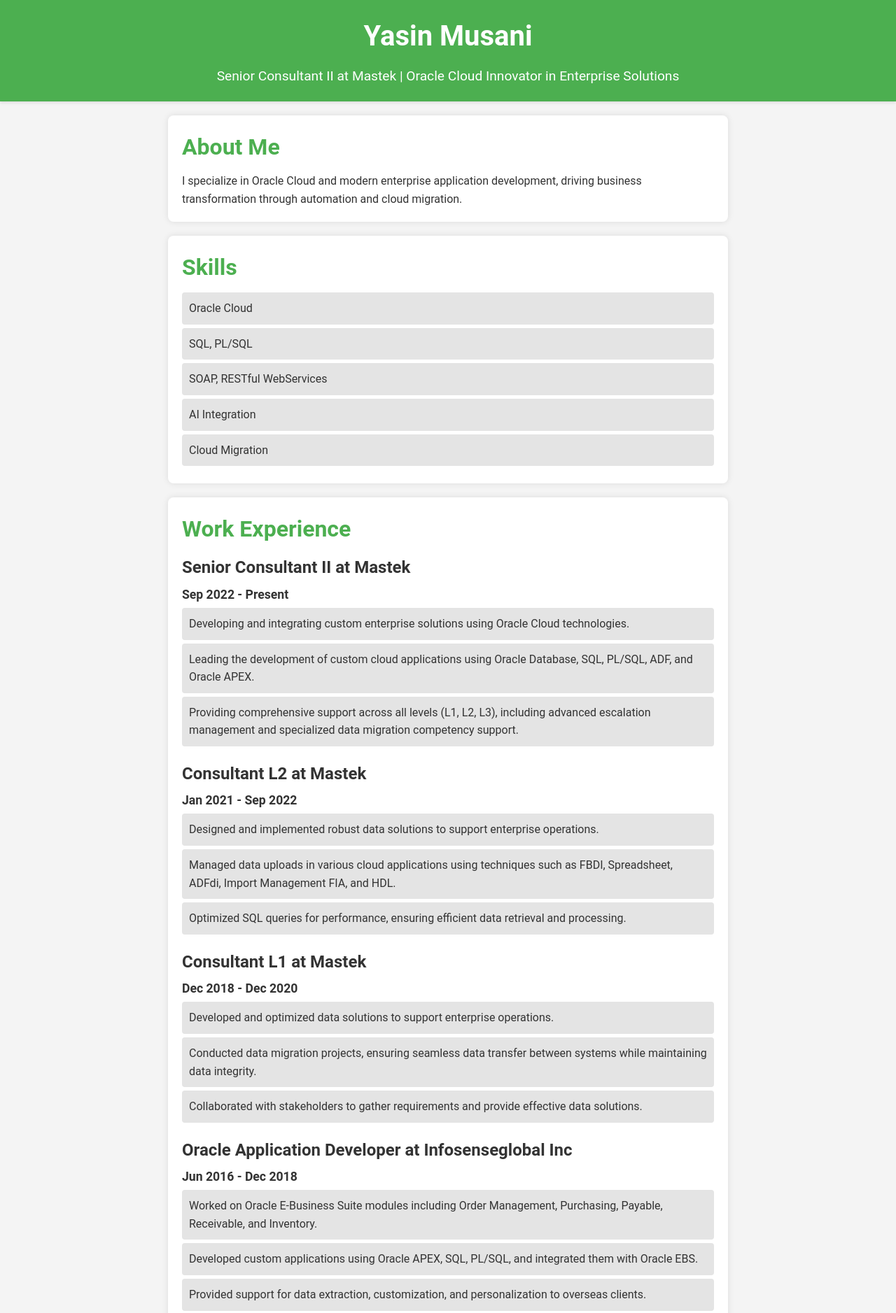
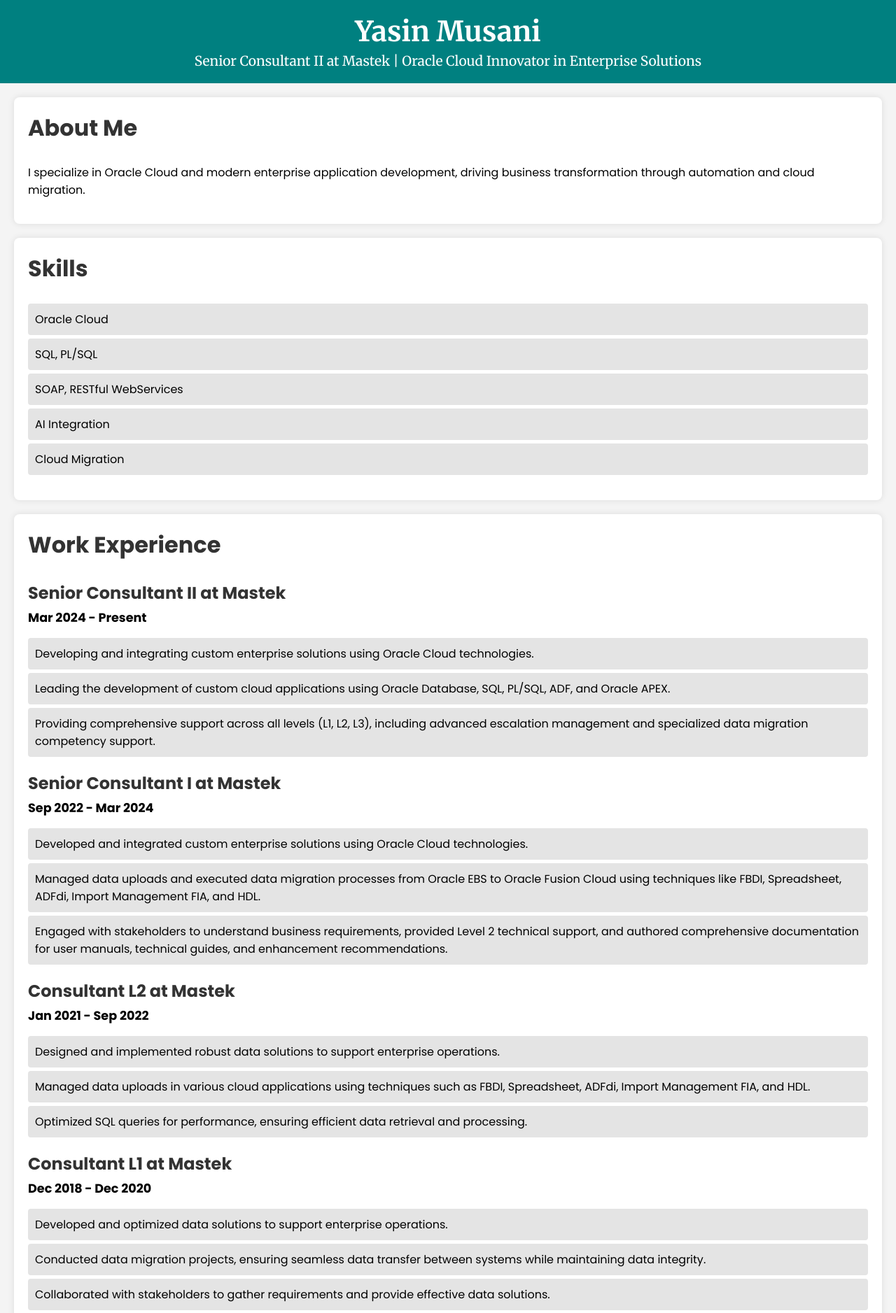
Before and after one commit to yasinmusani/yasinmusani.github.io, a plain HTML site: page index.html in a window 1280 px wide. Shown: the top 1877 px of the page at 70% size. Drawn offline with Linux system fonts and the light colour scheme.

Commit message:
Add files via upload

```diff
--- a/index.html
+++ b/index.html
@@ -29,13 +29,24 @@
         <h2>Work Experience</h2>
         <div class="job">
             <h3>Senior Consultant II at Mastek</h3>
-            <p><strong>Sep 2022 - Present</strong></p>
+            <p><strong>Mar 2024 - Present</strong></p>
             <ul>
                 <li>Developing and integrating custom enterprise solutions using Oracle Cloud technologies.</li>
                 <li>Leading the development of custom cloud applications using Oracle Database, SQL, PL/SQL, ADF, and Oracle APEX.</li>
                 <li>Providing comprehensive support across all levels (L1, L2, L3), including advanced escalation management and specialized data migration competency support.</li>
             </ul>
         </div>
+<div class="job">
+    <h3>Senior Consultant I at Mastek</h3>
+    <p><strong>Sep 2022 - Mar 2024</strong></p>
+    <ul>
+        <li>Developed and integrated custom enterprise solutions using Oracle Cloud technologies.</li>
+        <li>Managed data uploads and executed data migration processes from Oracle EBS to Oracle Fusion Cloud using techniques like FBDI, Spreadsheet, ADFdi, Import Management FIA, and HDL.</li>
+        <li>Engaged with stakeholders to understand business requirements, provided Level 2 technical support, and authored comprehensive documentation for user manuals, technical guides, and enhancement recommendations.</li>
+    </ul>
+</div>
+
+
         <div class="job">
             <h3>Consultant L2 at Mastek</h3>
             <p><strong>Jan 2021 - Sep 2022</strong></p>
--- a/styles.css
+++ b/styles.css
@@ -1,47 +1,42 @@
-/* Reset some default browser styles */
-* {
+@import url('https://fonts.googleapis.com/css2?family=Merriweather:wght@400;700&family=Poppins:wght@400;700&display=swap');
+
+body {
+    font-family: 'Poppins', sans-serif;
     margin: 0;
     padding: 0;
-    box-sizing: border-box;
-}
-
-body {
-    font-family: 'Roboto', sans-serif;
     background-color: #f4f4f4;
-    color: #333;
-    line-height: 1.6;
 }
 
 header {
-    background-color: #4CAF50;
+    font-family: 'Merriweather', serif;
+    background-color: #008080; /* Teal */
     color: #fff;
-    padding: 20px 0;
+    padding: 20px;
     text-align: center;
-    box-shadow: 0 2px 4px rgba(0, 0, 0, 0.1);
 }
 
 header h1 {
+    margin: 0;
     font-size: 2.5em;
-    margin-bottom: 10px;
 }
 
 header p {
+    margin: 5px 0 0;
     font-size: 1.2em;
 }
 
 section {
     padding: 20px;
-    margin: 20px auto;
+    margin: 20px;
     background-color: #fff;
     border-radius: 8px;
-    max-width: 800px;
     box-shadow: 0 0 10px rgba(0, 0, 0, 0.1);
 }
 
 section h2 {
+    margin-top: 0;
     font-size: 2em;
-    margin-bottom: 10px;
-    color: #4CAF50;
+    color: #333;
 }
 
 ul {
@@ -62,7 +57,7 @@ ul li:hover {
 }
 
 a {
-    color: #4CAF50;
+    color: #008080; /* Teal */
     text-decoration: none;
 }
 
@@ -75,21 +70,12 @@ a:hover {
 }
 
 .job h3 {
+    margin: 0;
     font-size: 1.5em;
     color: #333;
 }
 
 .job p {
+    margin: 5px 0;
     font-size: 1.1em;
-    margin: 5px 0;
 }
-
-footer {
-    text-align: center;
-    padding: 10px 0;
-    background-color: #4CAF50;
-    color: #fff;
-    position: fixed;
-    width: 100%;
-    bottom: 0;
-}
```
